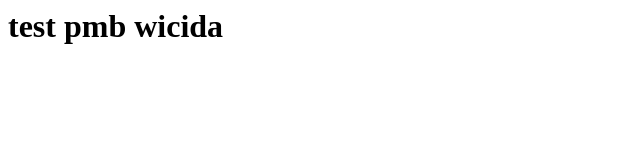
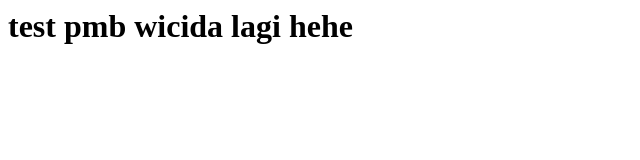
Before and after one commit to puskom-wcd/tmp-pmb-wcd, a plain HTML site: page index.html in a window 1280 px wide. Shown: the whole page, without its empty margins (0-640 px from the left). Drawn offline with Linux system fonts and the light colour scheme.

Commit message:
test kedua

```diff
--- a/index.html
+++ b/index.html
@@ -1,5 +1,5 @@
 <html>
     <body>
-        <h1> test pmb wicida</h1>
+        <h1>test pmb wicida lagi hehe</h1>
     </body>
 </html>
```
